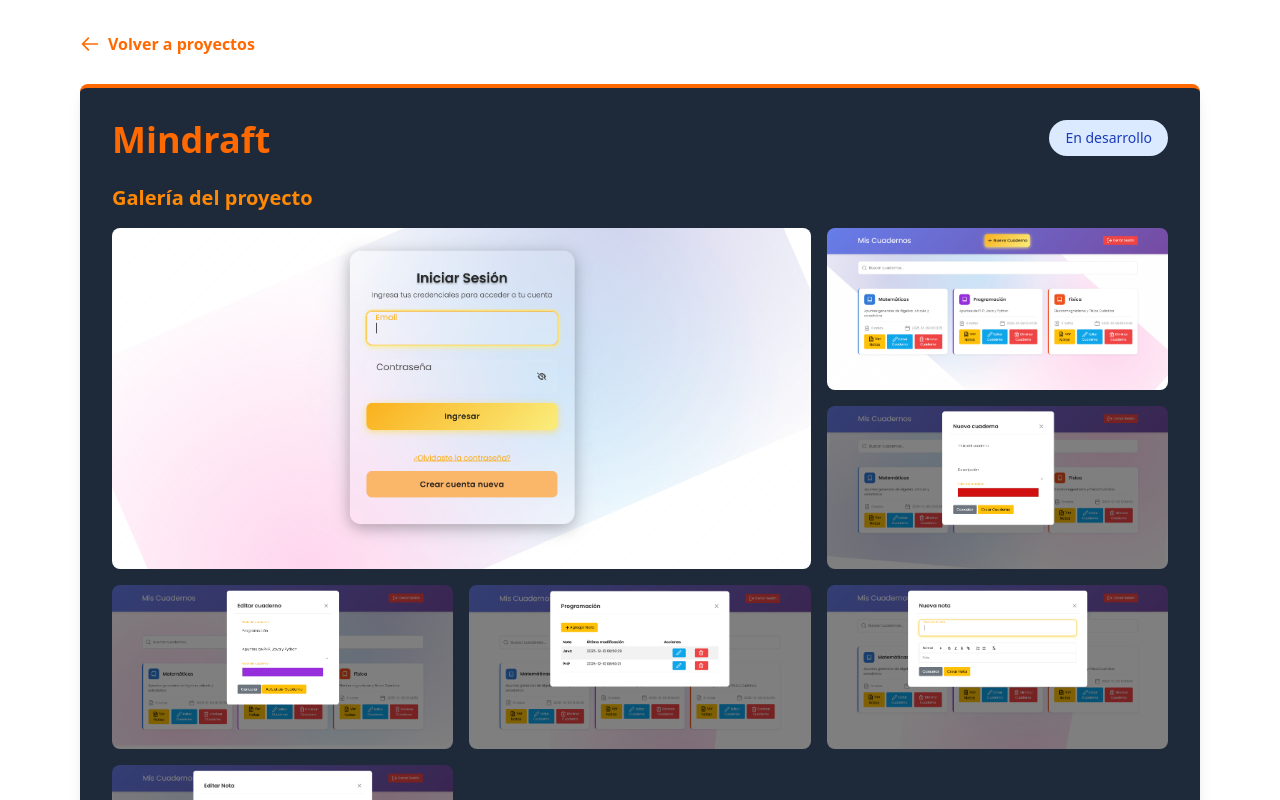
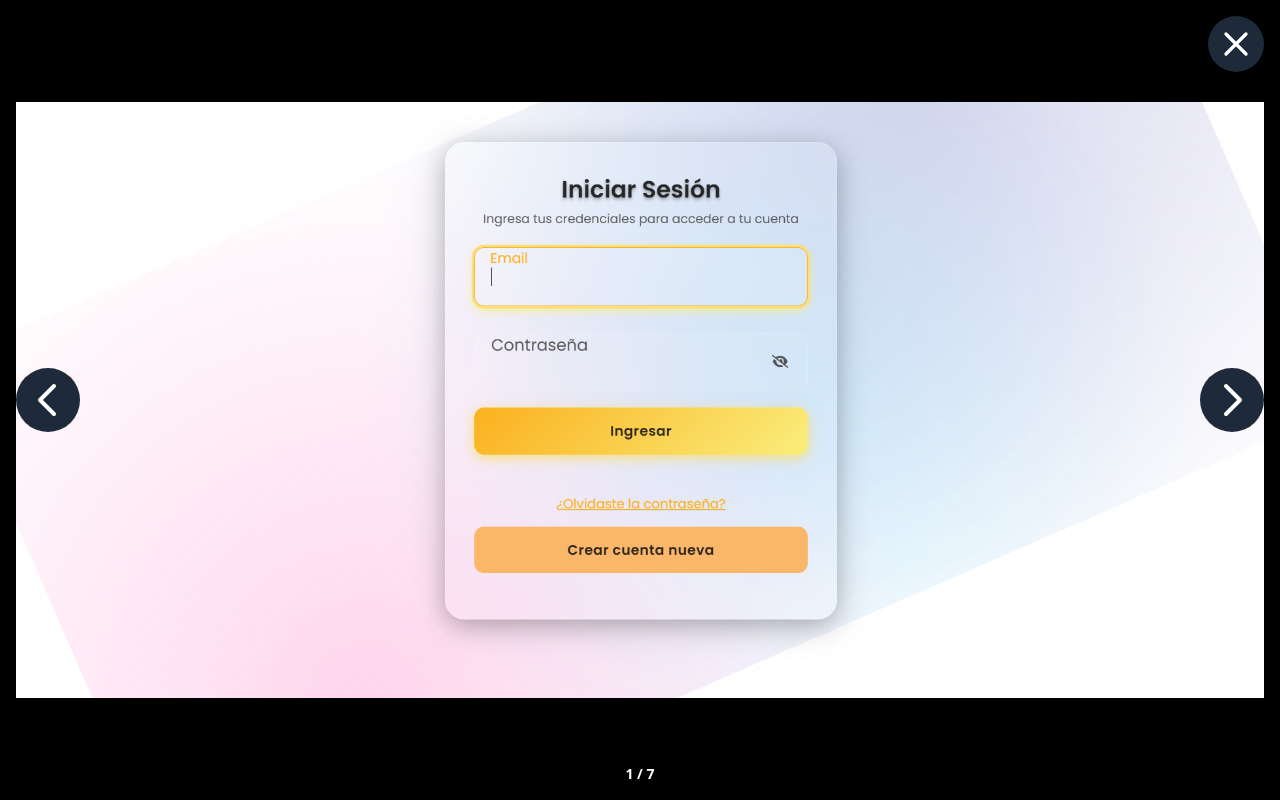
Before and after one commit to PRNicolasCC/portfolio, a React (Vite) app: page /project/1 in a window 1280 px wide. Both pictures are taken after a click on the element 461 px from the left and 398 px from the top of the page. Shown: the top 800 px of the page. Built offline with nearby package versions, Linux system fonts and the light colour scheme; what tailwindcss-animated would draw is missing.

Commit message:
Detailed visualization of every image

```diff
--- a/src/components/pages/ProjectDetail.jsx
+++ b/src/components/pages/ProjectDetail.jsx
@@ -1,10 +1,43 @@
 import { useParams } from 'react-router-dom';
 import { projects } from '../../content/config';
 import Icon from '../icons/Icon';
+import { useState, useEffect, useCallback } from 'react';
 
 function ProjectDetail() {
   const { id } = useParams();
   const project = projects.find(p => p.id === parseInt(id));
+  const [selectedImage, setSelectedImage] = useState(null);
+
+  const handleNextImage = useCallback(() => {
+    if (!selectedImage) return;
+    const currentIndex = project.gallery.findIndex(img => img === selectedImage);
+    const nextIndex = (currentIndex + 1) % project.gallery.length;
+    setSelectedImage(project.gallery[nextIndex]);
+  }, [selectedImage, project.gallery]);
+
+  const handlePrevImage = useCallback(() => {
+    if (!selectedImage) return;
+    const currentIndex = project.gallery.findIndex(img => img === selectedImage);
+    const prevIndex = (currentIndex - 1 + project.gallery.length) % project.gallery.length;
+    setSelectedImage(project.gallery[prevIndex]);
+  }, [selectedImage, project.gallery]);
+
+  useEffect(() => {
+    const handleKeyDown = (e) => {
+      if (!selectedImage) return;
+
+      if (e.key === 'Escape') {
+        setSelectedImage(null);
+      } else if (e.key === 'ArrowLeft') {
+        handlePrevImage();
+      } else if (e.key === 'ArrowRight') {
+        handleNextImage();
+      }
+    };
+
+    document.addEventListener('keydown', handleKeyDown);
+    return () => document.removeEventListener('keydown', handleKeyDown);
+  }, [selectedImage, handleNextImage, handlePrevImage]);
 
   if (!project) {
     return (
@@ -65,13 +98,14 @@
                     className={`relative overflow-hidden rounded-lg cursor-pointer group ${
                       index === 0 ? 'md:col-span-2 lg:col-span-2 lg:row-span-2' : ''
                     }`}
+                    onClick={() => setSelectedImage(img)}
                   >
                     <img
                       src={`${import.meta.env.BASE_URL}projects/${img}`}
                       alt={`${project.name} - Imagen ${index + 1}`}
                       className="w-full h-full object-cover transition-transform duration-300 group-hover:scale-110"
                     />
-                    <div className="absolute inset-0 group-hover:bg-opacity-30 transition-all duration-300"></div>
+                    <div className="absolute inset-0 group-hover:bg-opacity-30 transition-all duration-30"></div>
                   </div>
                 ))
               ) : (
@@ -155,6 +189,54 @@
           </div>
         </div>
       </div>
+
+      {selectedImage && (
+        <div
+          className="fixed inset-0 z-50 flex items-center justify-center bg-black bg-opacity-90 p-4"
+          onClick={(e) => {
+            if (e.target === e.currentTarget) {
+              setSelectedImage(null);
+            }
+          }}
+        >
+          <button
+            onClick={() => setSelectedImage(null)}
+            className="absolute top-4 right-4 text-white hover:text-orange-500 transition-colors z-10 bg-gray-800 bg-opacity-50 rounded-full p-2 cursor-pointer"
+          >
+            <svg className="w-10 h-10" fill="none" stroke="currentColor" viewBox="0 0 24 24">
+              <path strokeLinecap="round" strokeLinejoin="round" strokeWidth={2} d="M6 18L18 6M6 6l12 12" />
+            </svg>
+          </button>
+
+          <button
+            onClick={handlePrevImage}
+            className="absolute left-4 text-white hover:text-orange-500 transition-colors z-10 bg-gray-800 bg-opacity-50 rounded-full p-2 cursor-pointer"
+          >
+            <svg className="w-12 h-12" fill="none" stroke="currentColor" viewBox="0 0 24 24">
+              <path strokeLinecap="round" strokeLinejoin="round" strokeWidth={2} d="M15 19l-7-7 7-7" />
+            </svg>
+          </button>
+
+          <img
+            src={`${import.meta.env.BASE_URL}projects/${selectedImage}`}
+            alt="Imagen en pantalla completa"
+            className="max-w-full max-h-full object-contain"
+          />
+
+          <button
+            onClick={handleNextImage}
+            className="absolute right-4 text-white hover:text-orange-500 transition-colors z-10 bg-gray-800 bg-opacity-50 rounded-full p-2 cursor-pointer"
+          >
+            <svg className="w-12 h-12" fill="none" stroke="currentColor" viewBox="0 0 24 24">
+              <path strokeLinecap="round" strokeLinejoin="round" strokeWidth={2} d="M9 5l7 7-7 7" />
+            </svg>
+          </button>
+
+          <div className="absolute bottom-4 left-1/2 transform -translate-x-1/2 text-white text-sm">
+            {project.gallery.indexOf(selectedImage) + 1} / {project.gallery.length}
+          </div>
+        </div>
+      )}
     </div>
   );
 }
```
